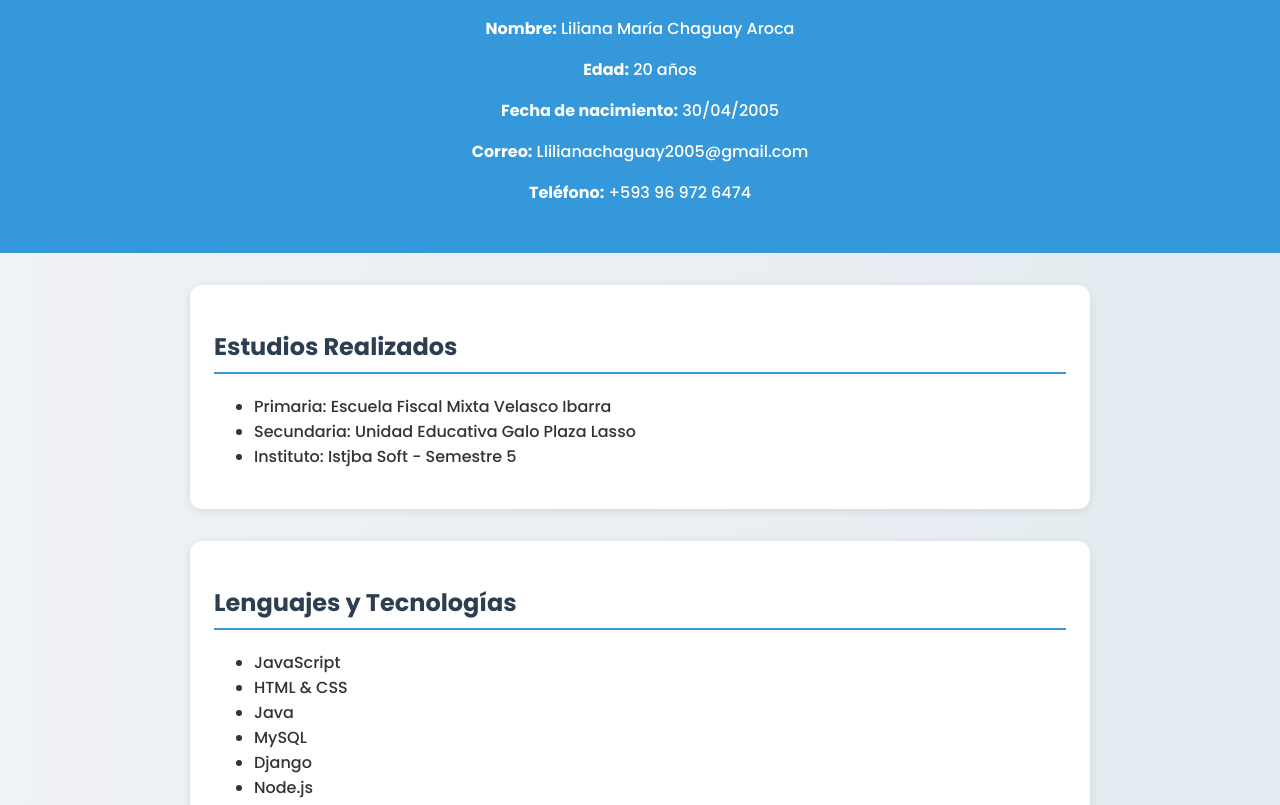
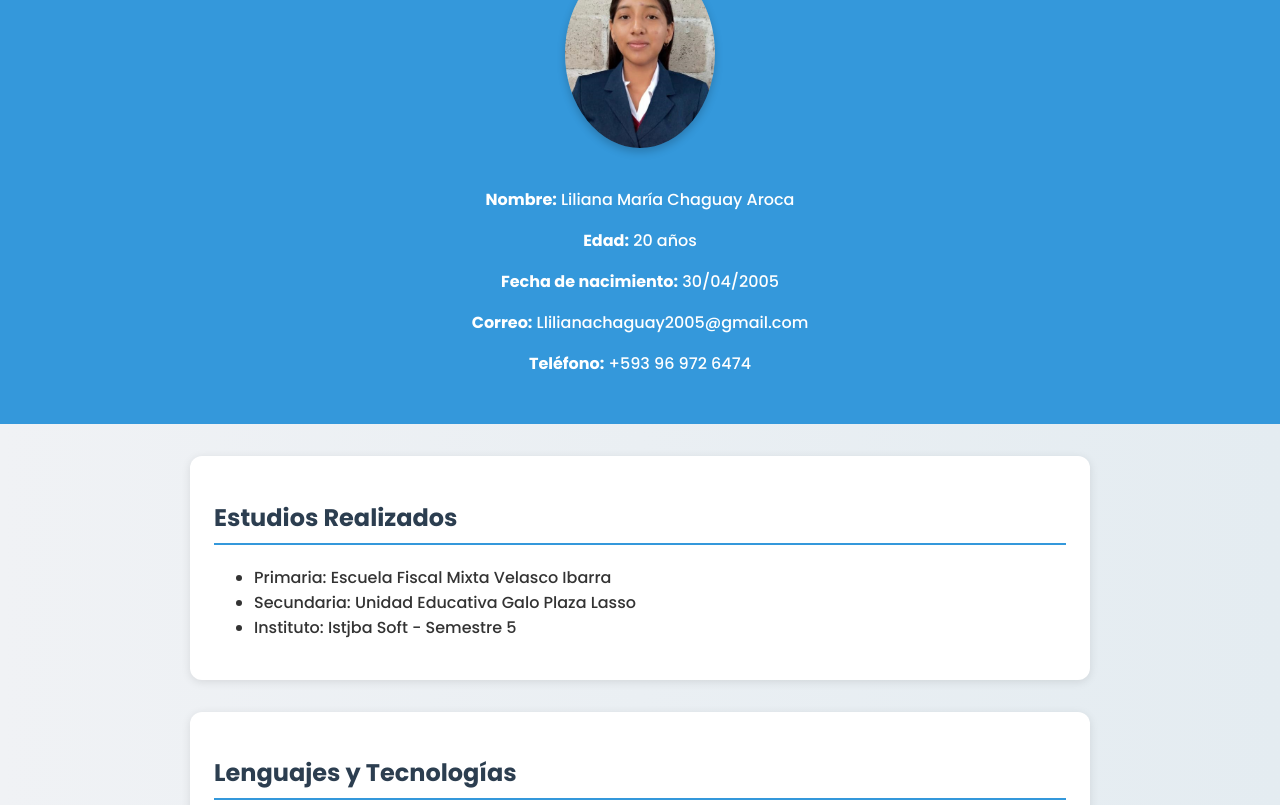
Before and after one commit to Jostin2210/Liliana, a plain HTML site: page index.html in a window 1280 px wide. Shown: the part 180-985 px from the top of the page. Drawn offline with Linux system fonts and the light colour scheme.

Commit message:
Update index.html

```diff
--- a/index.html
+++ b/index.html
@@ -11,7 +11,7 @@
 <body>
   <header>
     <h1>Currículum Vitae</h1>
-    <img src="/cv Liliana/liliana.jpg" alt="Foto de perfil" class="foto" />
+    <img src="liliana.jpg" alt="Foto de perfil" class="foto" />
     <p><strong>Nombre:</strong> Liliana María Chaguay Aroca</p>
     <p><strong>Edad:</strong> 20 años</p>
     <p><strong>Fecha de nacimiento:</strong> 30/04/2005</p>
```
